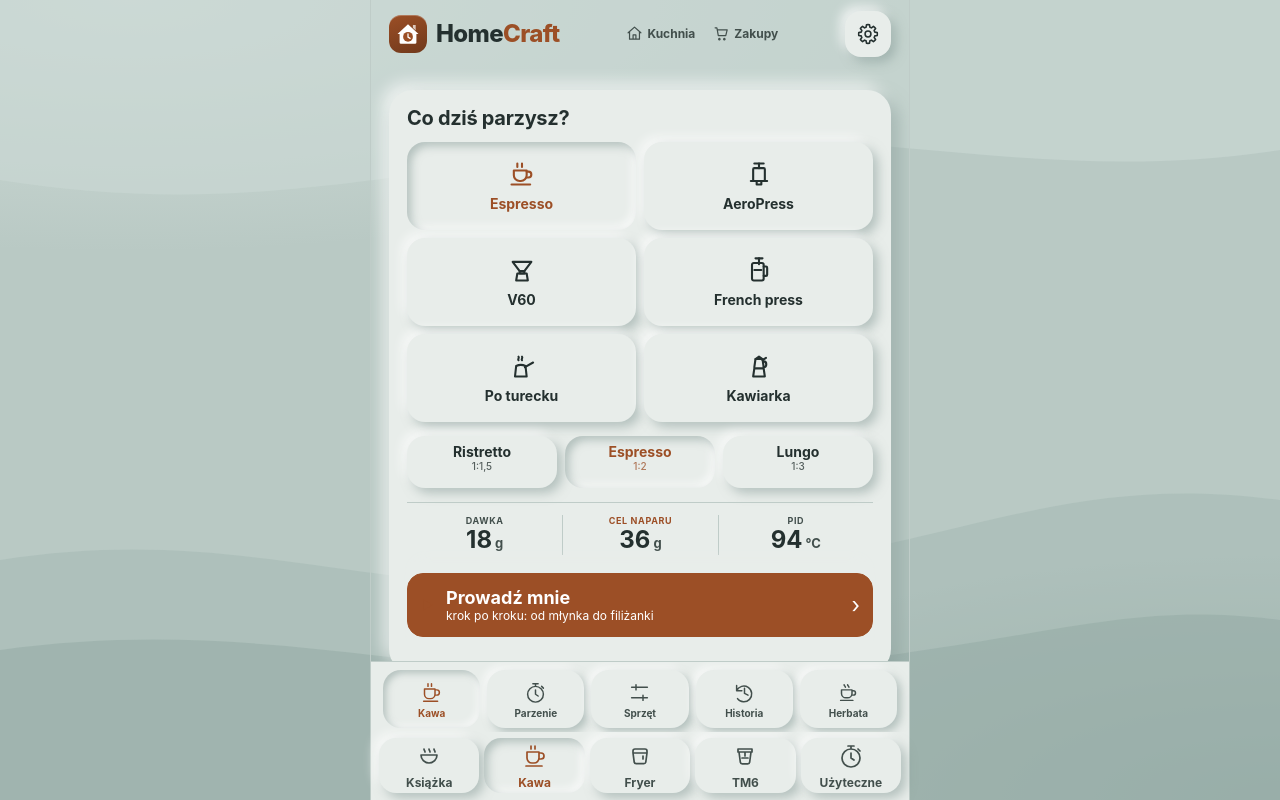
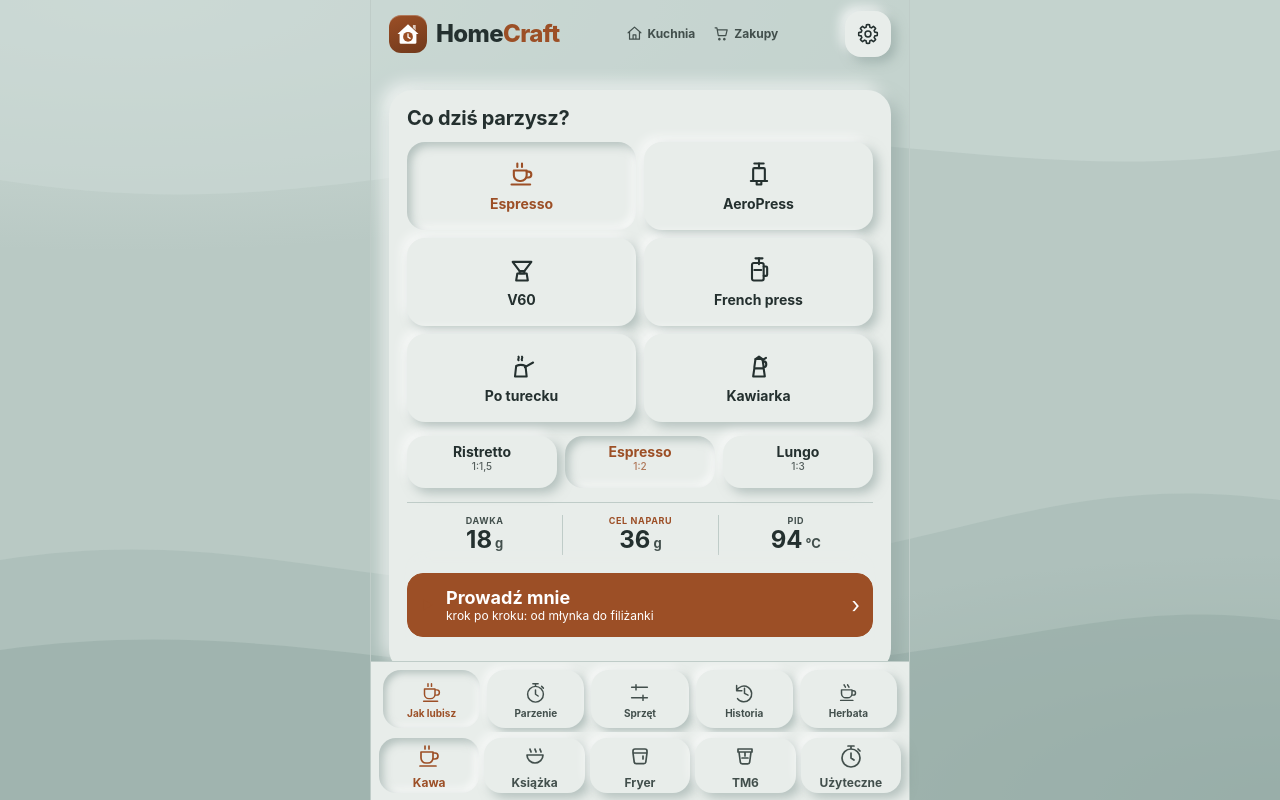
Before and after one commit to Auriol-kno/HomeCraft, a React (Vite) app in the folder app/: page / in a window 1280 px wide. Built offline with nearby package versions, Linux system fonts and the light colour scheme.

Commit message:
ui: reorder coffee and cookbook, rename coffee submenu

```diff
--- a/app/src/App.tsx
+++ b/app/src/App.tsx
@@ -34,7 +34,7 @@ function parseHash(): {module: Module; fryer: FryerTab; dom: HomeTab; thermomix:
 }
 interface BrewStatus { running: boolean; method: string; seconds: number }
 const titles: Record<Screen,string> = {home:'Twoja codzienna kawa',timer:'Czas na dobry napar',equipment:'Twój warsztat',history:'Ostatnie filiżanki',rating:'Jak smakuje?',tea:'Herbata i napary'};
-const destinations: {id: Screen; label: string; icon: string}[] = [{id:'home',label:'Kawa',icon:'coffee'},{id:'timer',label:'Parzenie',icon:'timer'},{id:'equipment',label:'Sprzęt',icon:'sliders'},{id:'history',label:'Historia',icon:'history'},{id:'tea',label:'Herbata',icon:'tea'}];
+const destinations: {id: Screen; label: string; icon: string}[] = [{id:'home',label:'Jak lubisz',icon:'coffee'},{id:'timer',label:'Parzenie',icon:'timer'},{id:'equipment',label:'Sprzęt',icon:'sliders'},{id:'history',label:'Historia',icon:'history'},{id:'tea',label:'Herbata',icon:'tea'}];
 const paths: Record<string,string> = {coffee:'M4 8h12v6a5 5 0 0 1-5 5H9a5 5 0 0 1-5-5V8Zm12 1h2a3 3 0 0 1 0 6h-2M3 22h16M8 2v3m4-3v3',timer:'M9 2h6m-3 0v3m7 0 2 2M12 9v5l3 2M21 14a9 9 0 1 1-18 0 9 9 0 0 1 18 0',sliders:'M3 6h18M3 18h18M8 3v6m8 6v6',tea:'M4 9h12v4a5 5 0 0 1-5 5H9a5 5 0 0 1-5-5V9Zm12 1h1.5a2.5 2.5 0 0 1 0 5H16M7 3c0 1.5 1.5 1.5 1.5 3M11 3c0 1.5 1.5 1.5 1.5 3M3 21h14',history:'M3 4v6h6M3 10a9 9 0 1 1 1 9m8-12v6l4 2',settings:'M9.94 4.58L10.32 1.94A10.2 10.2 0 0 1 13.68 1.94L14.06 4.58A7.7 7.7 0 0 1 15.79 5.30L17.92 3.70A10.2 10.2 0 0 1 20.30 6.08L18.70 8.21A7.7 7.7 0 0 1 19.42 9.94L22.06 10.32A10.2 10.2 0 0 1 22.06 13.68L19.42 14.06A7.7 7.7 0 0 1 18.70 15.79L20.30 17.92A10.2 10.2 0 0 1 17.92 20.30L15.79 18.70A7.7 7.7 0 0 1 14.06 19.42L13.68 22.06A10.2 10.2 0 0 1 10.32 22.06L9.94 19.42A7.7 7.7 0 0 1 8.21 18.70L6.08 20.30A10.2 10.2 0 0 1 3.70 17.92L5.30 15.79A7.7 7.7 0 0 1 4.58 14.06L1.94 13.68A10.2 10.2 0 0 1 1.94 10.32L4.58 9.94A7.7 7.7 0 0 1 5.30 8.21L3.70 6.08A10.2 10.2 0 0 1 6.08 3.70L8.21 5.30A7.7 7.7 0 0 1 9.94 4.58ZM15.2 12a3.2 3.2 0 1 1-6.4 0 3.2 3.2 0 0 1 6.4 0Z'};
 function Icon({name}: {name:string}) {return <svg viewBox="0 0 24 24" fill="none" stroke="currentColor" strokeWidth="1.7" strokeLinecap="round" strokeLinejoin="round" aria-hidden="true"><path d={paths[name]}/></svg>}
 // These fixed fragments belong to the retained brewing engine. Memoization keeps
@@ -142,15 +142,15 @@ export function App() {
   <KitchenModule active={module==='plan'} tab={planTab} onTab={x=>go('plan',x)}/>
   <ShoppingModule active={module==='shop'} tab={shopTab} onTab={x=>go('shop',x)}/>
   <div className="nav-stack">
-   {module==='coffee'&&<nav className="context-nav" aria-label={t('Menu Kawy')}>{destinations.map(d=><button key={d.id} aria-label={d.id==='timer'&&status.running?`${t(d.label)} — ${t('Parzenie trwa')}`:t(d.label)} aria-current={screen===d.id?'page':undefined} onClick={()=>navigate(d.id)}><span className="nav-icon"><Icon name={d.icon}/>{d.id==='timer'&&status.running&&<i aria-hidden="true"/>}</span><span>{t(d.label)}</span></button>)}</nav>}
+   {module==='coffee'&&<nav className="context-nav" aria-label={t('Menu Kawy')}>{destinations.map(d=><button key={d.id} aria-label={d.id==='timer'&&status.running?`${(d.id==='home'?(readPreferences().language==='en'?'Your way':'Jak lubisz'):t(d.label))} — ${t('Parzenie trwa')}`:t(d.label)} aria-current={screen===d.id?'page':undefined} onClick={()=>navigate(d.id)}><span className="nav-icon"><Icon name={d.icon}/>{d.id==='timer'&&status.running&&<i aria-hidden="true"/>}</span><span>{t(d.label)}</span></button>)}</nav>}
    {module==='fryer'&&<nav className="context-nav" aria-label={tm('Menu Air Fryer')}>{fryerTabs.map(x=><button key={x.id} aria-label={x.id==='timers'&&kitchenTimers.some(t=>!t.ack)?`${tm(x.label)} — ${tm('Aktywny timer')}`:tm(x.label)} aria-current={fryerTab===x.id?'page':undefined} onClick={()=>go('fryer',x.id)}><span className="nav-icon"><ModIcon d={x.icon}/>{x.id==='timers'&&kitchenTimers.some(t=>!t.ack)&&<i aria-hidden="true"/>}</span><span>{tm(x.label)}</span></button>)}</nav>}
    {module==='dom'&&homeTab==='thermomix'&&<nav className="context-nav" aria-label={tm('Menu Thermomix')}>{thermomixViews.map(x=><button key={x.id} aria-current={thermomixView===x.id?'page':undefined} onClick={()=>{setThermomixView(x.id);location.hash=`dom/thermomix/${x.id}`;}}><span className="nav-icon"><ModIcon d={x.icon}/></span><span>{tm(x.label)}</span></button>)}</nav>}
    {module==='dom'&&homeTab!=='thermomix'&&homeTab!=='recipes'&&<nav className="context-nav" aria-label={tm('Użyteczne')}>{usefulTabs.map(x=><button key={x.id} aria-label={x.id==='timers'&&kitchenTimers.some(t=>!t.ack)?`${tm(x.label)} — ${tm('Aktywny timer')}`:x.id==='cook'?tm('Czasy'):tm(x.label)} aria-current={homeTab===x.id?'page':undefined} onClick={()=>go('dom',x.id)}><span className="nav-icon"><ModIcon d={x.icon}/>{x.id==='timers'&&kitchenTimers.some(t=>!t.ack)&&<i aria-hidden="true"/>}</span><span>{x.id==='cook'?tm('Czasy'):tm(x.label)}</span></button>)}</nav>}
    {module==='shop'&&<nav className="context-nav" aria-label={tm('Nawigacja Zakupy')}>{shopTabs.map(x=><button key={x.id} aria-current={shopTab===x.id?'page':undefined} onClick={()=>go('shop',x.id)}><span className="nav-icon"><ModIcon d={x.icon}/></span><span>{tm(x.label)}</span></button>)}</nav>}
    {module==='plan'&&<nav className="context-nav" aria-label={tm('Nawigacja Kitchen OS')}>{kitchenTabs.map(x=><button key={x.id} aria-current={planTab===x.id?'page':undefined} onClick={()=>go('plan',x.id)}><span className="nav-icon"><ModIcon d={x.icon}/></span><span>{tm(x.label)}</span></button>)}</nav>}
    <nav className="bottom-nav primary-nav" aria-label={tm('Nawigacja główna')}>
+    <button aria-label={status.running?`${t('Kawa')} — ${t('Parzenie trwa')}`:t('Kawa')} aria-current={module==='coffee'?'page':undefined} onClick={()=>go('coffee')}><span className="nav-icon"><ModIcon d={ICONS.coffee}/>{status.running&&<i aria-hidden="true"/>}</span><span>{t('Kawa')}</span></button>
     <button aria-label={tm('Książka kucharska')} aria-current={module==='dom'&&homeTab==='recipes'?'page':undefined} onClick={()=>go('dom','recipes')}><span className="nav-icon"><ModIcon d={ICONS.dishes}/></span><span>{tm('Książka')}</span></button>
-    <button aria-label={status.running?`${t('Kawa')} — ${t('Parzenie trwa')}`:t('Kawa')} aria-current={module==='coffee'?'page':undefined} onClick={()=>go('coffee')}><span className="nav-icon"><ModIcon d={ICONS.coffee}/>{status.running&&<i aria-hidden="true"/>}</span><span>{t('Kawa')}</span></button>
     <button aria-label="Air Fryer" aria-current={module==='fryer'?'page':undefined} onClick={()=>go('fryer','dishes')}><span className="nav-icon"><ModIcon d={ICONS.fryer}/></span><span>Fryer</span></button>
     <button aria-label="Thermomix TM6" aria-current={module==='dom'&&homeTab==='thermomix'?'page':undefined} onClick={()=>go('dom','thermomix')}><span className="nav-icon"><ModIcon d={ICONS.mixer}/></span><span>TM6</span></button>
     <button aria-label={kitchenTimers.some(t=>!t.ack)?`${tm('Użyteczne')} — ${tm('Aktywny timer')}`:tm('Użyteczne')} aria-current={module==='dom'&&!['recipes','thermomix'].includes(homeTab)?'page':undefined} onClick={()=>go('dom','timers')}><span className="nav-icon"><ModIcon d={ICONS.timer}/>{kitchenTimers.some(t=>!t.ack)&&<i aria-hidden="true"/>}</span><span>{tm('Użyteczne')}</span></button>
```
